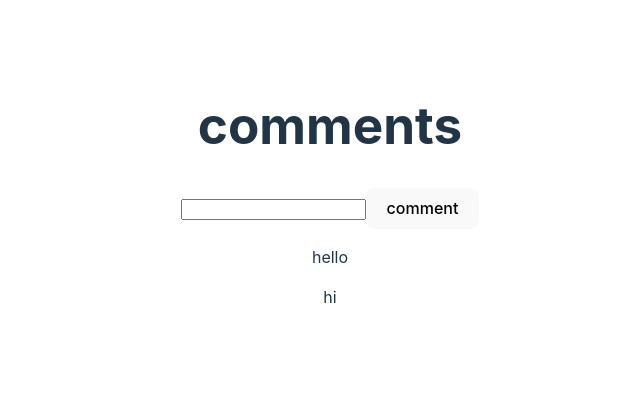
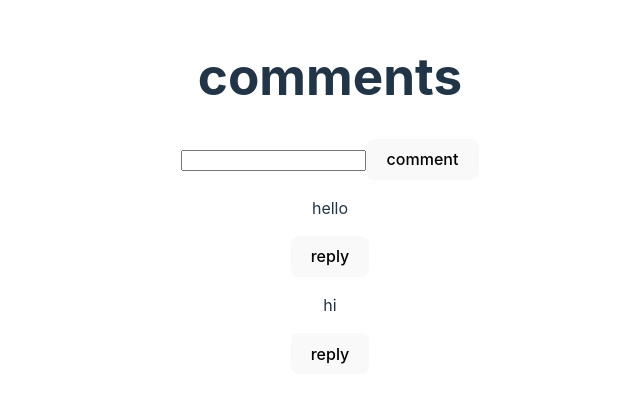
Before and after one commit to NitinSirsath/comments-section, a React (Vite) app: page / in a window 1280 px wide. Shown: the part 206-608 px from the top of the page, without its empty margins (310-950 px from the left). Built offline with nearby package versions, Linux system fonts and the light colour scheme.

Commit message:
bug fixes

```diff
--- /dev/null
+++ b/src/components/comment/Comment.tsx
@@ -0,0 +1,18 @@
+import React, {useState} from 'react'
+
+type Props = {
+    commentText : Comment
+}
+
+const Comment = ({commentText}: Props) => {
+    const [isReply, setIsReply] = useState(false)
+  return (
+    <div>
+        <p>{commentText.body}</p>
+        <button onClick={() => setIsReply(!isReply)}>reply</button>
+        {isReply && <input type="text" />}
+    </div>
+  )
+}
+
+export default Comment
--- a/src/pages/Home.tsx
+++ b/src/pages/Home.tsx
@@ -1,4 +1,5 @@
 import React, {useState} from 'react'
+import Comment from '../components/comment/Comment'
 
 interface Comment {
     id: number
@@ -38,12 +39,8 @@ const Home = (props: Props) => {
         />
         <button onClick={() => addComment()} >comment</button>
         <div>
-            {comments.map((comment) => {
-                return (
-                    <div key={comment.id}>
-                        <p>{comment.body}</p>
-                    </div>
-                )
+            {comments.map((commentText) => {
+               return <Comment commentText={commentText}/>
             })
             }
         </div>
```
